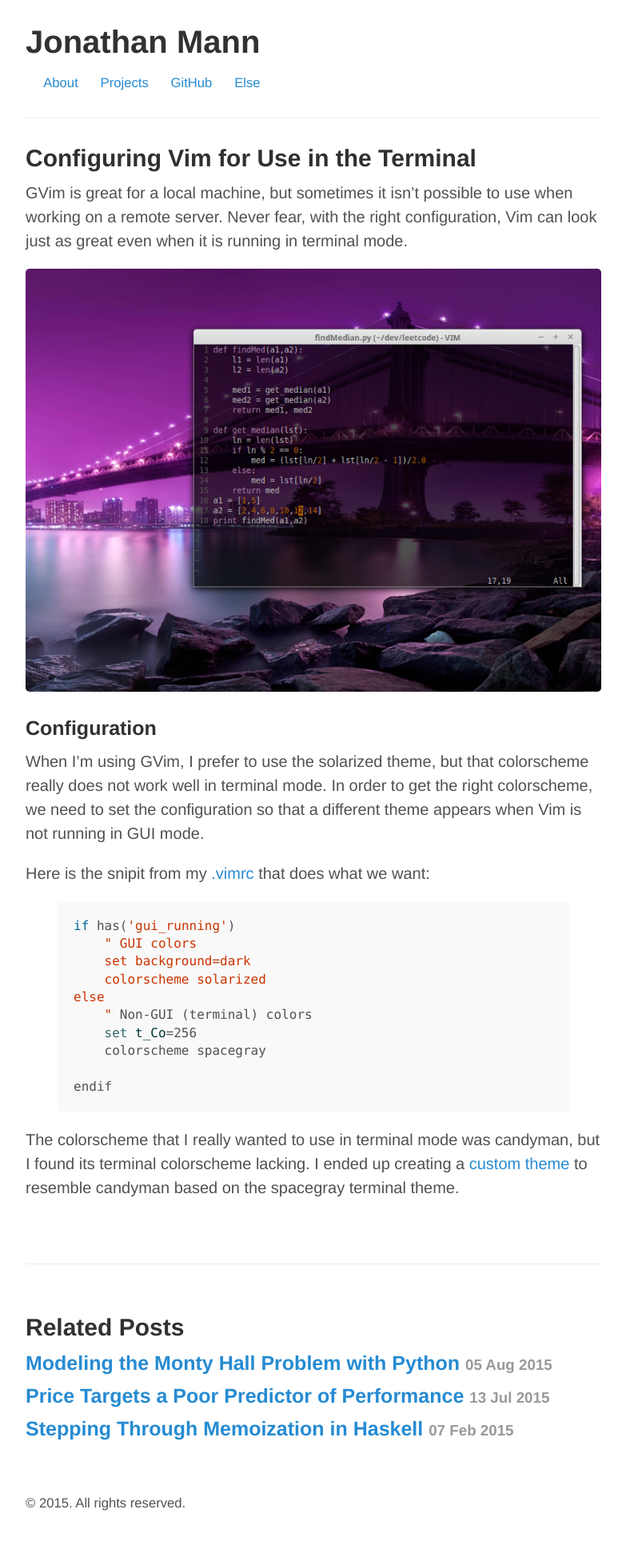
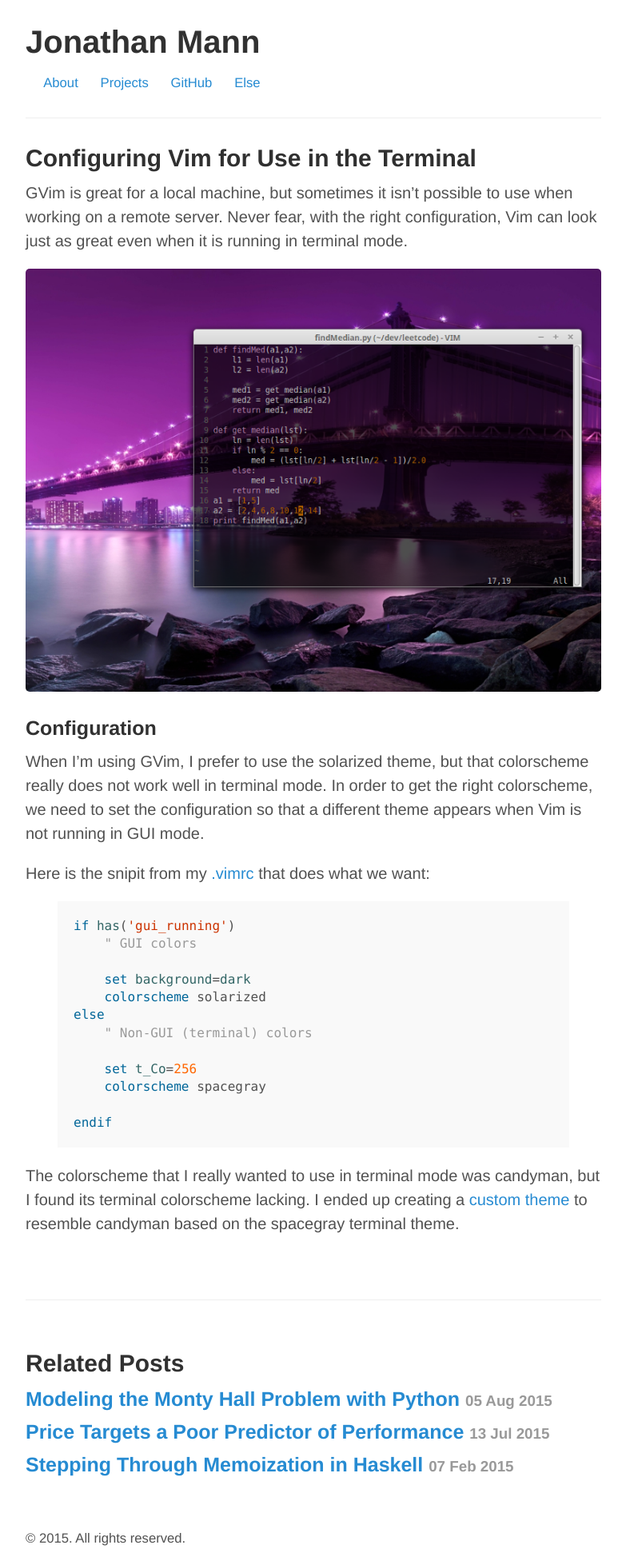
Before and after one commit to jonathanmann/jonathanmann.github.io, a Jekyll site: the page built from _posts/2015-05-05-vim-for-terminal.md, in a window 1280 px wide. Shown: the whole page at 80% size, without its empty margins (248-1031 px from the left). Built offline with Jekyll 4.4.1, drawn with Linux system fonts in a browser that asks for light colours; before the commit the page ends 1893 px from its top, so only the background shows below that.

Commit message:
change vim post highlight to vim

```diff
--- a/_posts/2015-05-05-vim-for-terminal.md
+++ b/_posts/2015-05-05-vim-for-terminal.md
@@ -15,7 +15,7 @@
 
 Here is the snipit from my [.vimrc](https://github.com/jonathanmann/vim_config/blob/master/.vimrc) that does what we want:
 
-{% highlight sh %}
+{% highlight vim %}
 if has('gui_running')
     " GUI colors
     set background=dark
```
